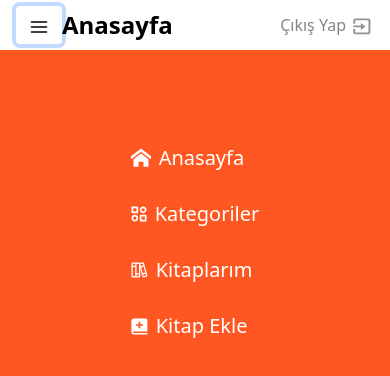
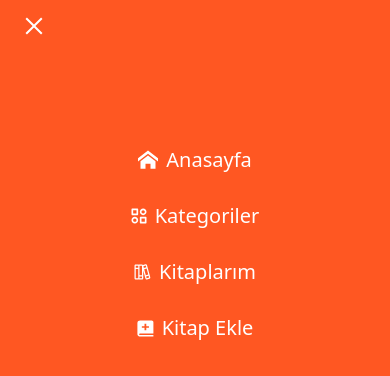
Before and after one commit to mehmetaliayvaz/kutuphane, a Vue app: page /add in a window 390 px wide. Both pictures are taken after a click on the button 39 px from the left and 25 px from the top of the page. Shown: the top 376 px of the page. Built offline with nearby package versions, Linux system fonts and the light colour scheme.

Commit message:
mobile-menu edited close icon

```diff
--- a/src/App.vue
+++ b/src/App.vue
@@ -1,7 +1,7 @@
 <template>
   <div class="app d-flex">
     <Sidebar v-if="route.name != 'login-page'" />
-    <div class="w-100">
+    <div class="w-100" style="min-height: 100vh">
       <Header v-if="route.name != 'login-page'" />
       <RouterView />
     </div>
--- /dev/null
+++ b/src/components/icons/CloseIcon.vue
@@ -0,0 +1,16 @@
+<template>
+  <svg width="20" height="20" viewBox="0 0 20 20">
+    <path d="M10 8.586l-7.071-7.071-1.414 1.414 7.071 7.071-7.071 7.071 1.414 1.414 7.071-7.071 7.071 7.071 1.414-1.414-7.071-7.071 7.071-7.071-1.414-1.414-7.071 7.071z"></path>
+  </svg>
+</template>
+
+<script>
+export default {
+  name: 'CloseIcon',
+
+}
+</script>
+
+<style>
+
+</style>
--- a/src/components/shared/Header.vue
+++ b/src/components/shared/Header.vue
@@ -15,8 +15,9 @@
   </div>
 
   <transition name="fade">
-    <section v-if="showMenu" id="mobile-menu" class="d-flex flex-column align-items-center d-md-none">
-      <div>
+    <section v-if="showMenu" id="mobile-menu" class="d-md-none">
+      <close-icon @click="showMenu = false" fill="white" class="mx-4 my-3" />
+      <div class="mobile-menu-nav">
         <router-link
           v-for="(item, index) in menu"
           :key="index"
@@ -40,9 +41,10 @@ import CategoriesIcon from "../icons/CategoriesIcon.vue";
 import BookIcon from "../icons/BookIcon.vue";
 import AddIcon from "../icons/AddIcon.vue";
 import { ref } from '@vue/reactivity';
+import CloseIcon from '../icons/CloseIcon.vue';
 export default {
   name: "Header",
-  components: { ExitIcon, MenuIcon, HomeIcon, CategoriesIcon, BookIcon, AddIcon },
+  components: { ExitIcon, MenuIcon, HomeIcon, CategoriesIcon, BookIcon, AddIcon, CloseIcon },
   setup(){
     const showMenu = ref(false);
     const menu = ref([
@@ -102,13 +104,19 @@ export default {
 
 #mobile-menu{
   position: fixed;
-  top: 50px;
+  top: 0;
   left: 0;
   z-index: 10;
   width: 100%;
   height: 100%;
   background: $primary;
-  padding: 5rem 0;
+
+  .mobile-menu-nav{
+    padding: 5rem 0;
+    display: flex;
+    flex-direction: column;
+    align-items: center;
+  }
 
   h2{
     font-size: 1.25rem;
```
